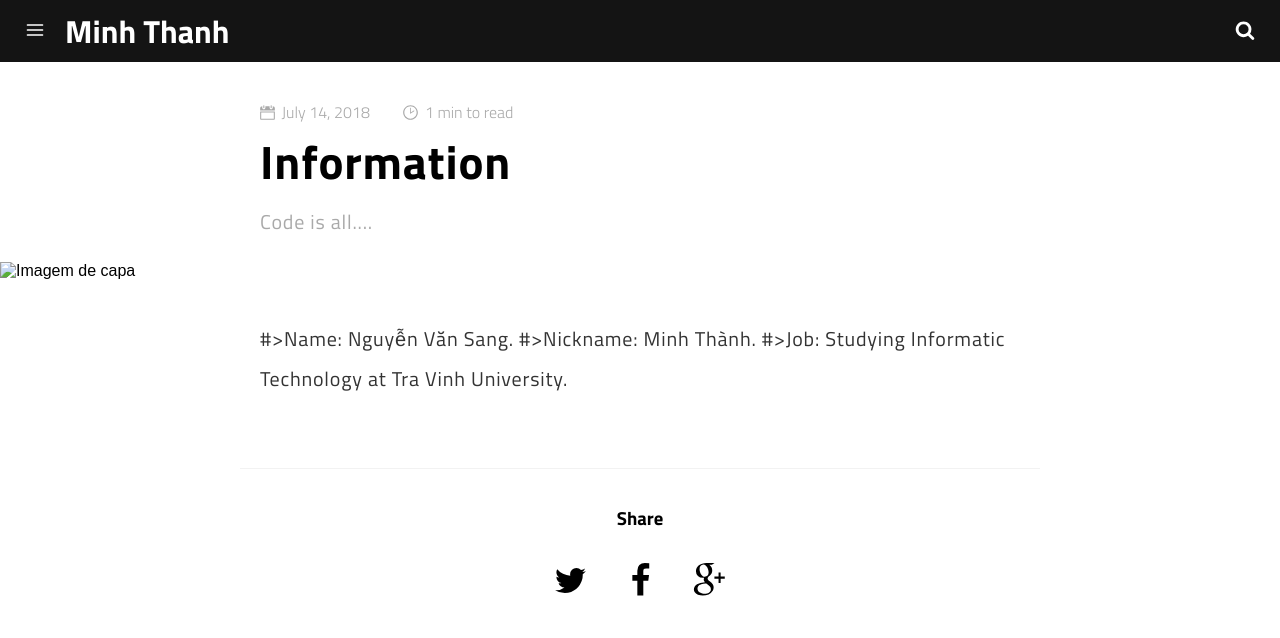
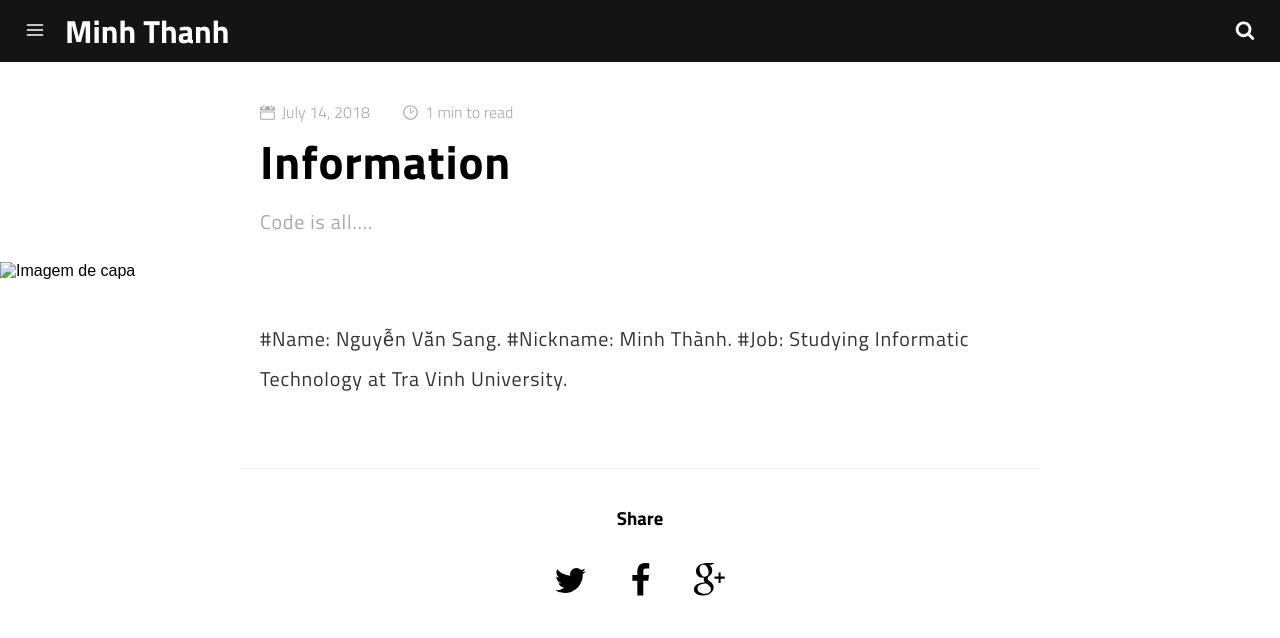
Before and after one commit to minhthanh1412/minhthanh1412.github.io, a Jekyll site: the page built from _posts/2018-07-14-Information.md, in a window 1280 px wide and 1393 px high. Shown: the top 638 px of the window. Built offline with Jekyll 4.4.1, drawn with Linux system fonts in a browser that asks for light colours; comment, search, counter and statistics services are not loaded; grey boxes are pictures that could not be loaded.

```diff
--- a/_posts/2018-07-14-Information.md
+++ b/_posts/2018-07-14-Information.md
@@ -10,6 +10,6 @@ twitter_text: Code is all...
 introduction: Minh Thành
 ---
 
-#>Name: Nguyễn Văn Sang.
-#>Nickname: Minh Thành.
-#>Job: Studying Informatic Technology at Tra Vinh University.
+#Name: Nguyễn Văn Sang.
+#Nickname: Minh Thành.
+#Job: Studying Informatic Technology at Tra Vinh University.
```
